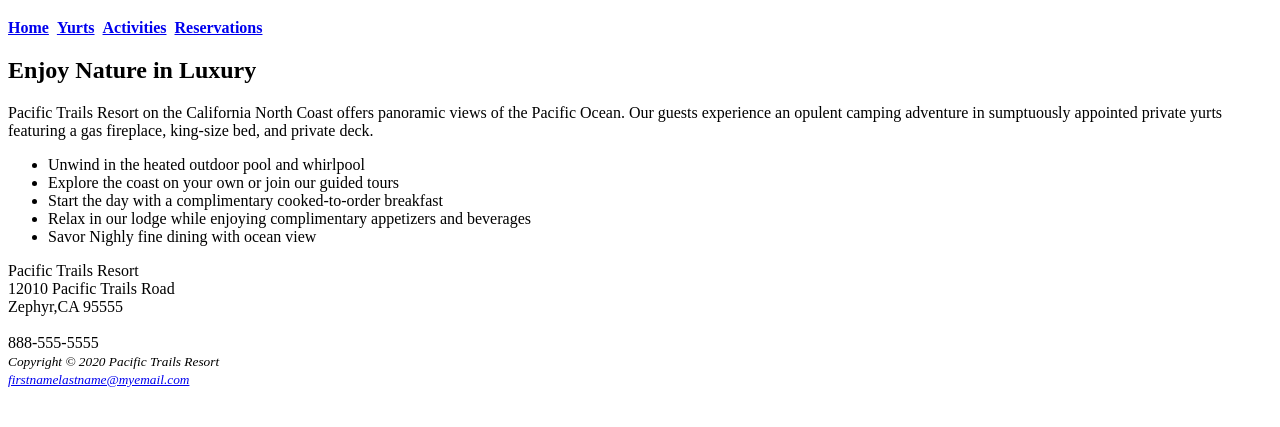
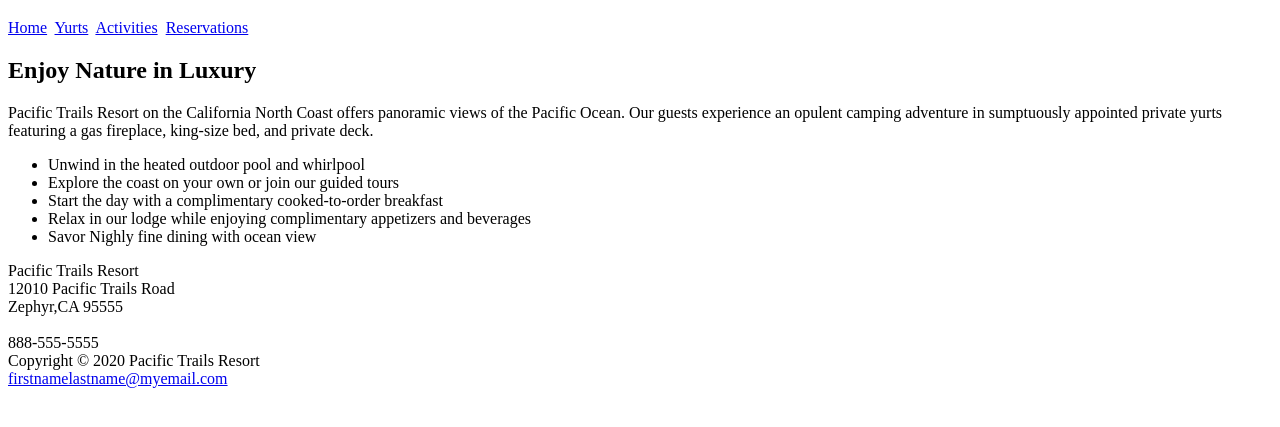
Before and after one commit to BryanH21/BryanSdev153, a plain HTML site: page index.html/index.html in a window 1280 px wide. Shown: the part 61-488 px from the top of the page. Drawn offline with Linux system fonts and the light colour scheme.

Commit message:
completed code

```diff
--- a/index.html/index.html
+++ b/index.html/index.html
@@ -4,21 +4,22 @@
         <meta charset="utf-8">
         <meta name="viewport" content="width=device-width">
         <title>Pacific Trails Resort</title>
+        <link rel="stylesheet" href="pacific.css">
     </head>
 <body>
     <header>
     <h1>Pacific Trails Resort</h1>
-    <nav>
-        <b><a href="index.html">Home</a>&nbsp;</b>
-        <b><a href="yurts.html">Yurts</a>&nbsp;</b>
-        <b><a href="activities.html">Activities</a>&nbsp;</b>
-        <b><a href="reservations.html">Reservations</a></b>
-    </nav>
 </header>
+<nav>
+    <a href="index.html">Home</a>&nbsp;
+    <a href="yurts.html">Yurts</a>&nbsp;
+    <a href="activities.html">Activities</a>&nbsp;
+    <a href="reservations.html">Reservations</a>
+</nav>
 <main>
     <h2>Enjoy Nature in Luxury</h2>
     <p>
-        Pacific Trails Resort on the California North Coast offers panoramic views of the
+        <span class= "resort">Pacific Trails Resort</span> on the California North Coast offers panoramic views of the
         Pacific Ocean. Our guests experience an opulent camping adventure in sumptuously appointed
         private yurts featuring a gas fireplace, king-size bed, and private deck.
     </p>
@@ -30,7 +31,7 @@
         <li>Savor Nighly fine dining with ocean view</li>
     </ul>
     <div>
-        Pacific Trails Resort <br>
+        <span class= "resort">Pacific Trails Resort</span> <br>
         12010 Pacific Trails Road <br>
         Zephyr,CA 95555 <br>
         <br>
@@ -38,7 +39,7 @@
     </div>
 </main>
 <footer>
-    <small><i>Copyright &copy; 2020 Pacific Trails Resort <br>
+    Copyright &copy; 2020 Pacific Trails Resort <br>
     <a href="mailto:firstnamelastname@myemail.com">firstnamelastname@myemail.com</a>
 </footer>
 </body>
```
Also changed, not shown: index.html/yurts.html (+8 -7 lines).
